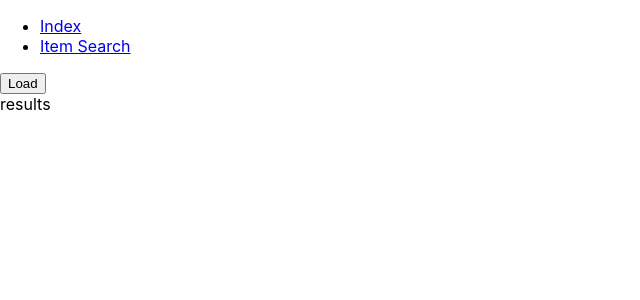
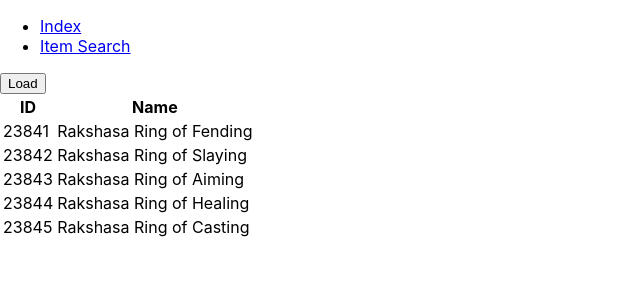
Before and after one commit to argoneuscze/FFXIV-Watcher, a React (Create React App) app: page / in a window 1280 px wide. Both pictures are taken after a click on the button "Load". Shown: the top 300 px of the page, without its empty margins (0-640 px from the left). Built offline with nearby package versions, Linux system fonts and the light colour scheme.

Commit message:
implemented basic table for item search

```diff
--- a/src/actions/itemSearchActions.js
+++ b/src/actions/itemSearchActions.js
@@ -62,17 +62,11 @@ export function itemSearchFetch(server, itemName) {
             "SpeedMs": 6
         };
 
-        const items = Object.values(data.Results).reduce((acc, val) => {
-            const new_val = {ID: val.ID, name: val.Name};
-            acc.push(new_val);
-            return acc;
-        }, []);
+        const items = data.Results.map(val => {
+            return {ID: val.ID, name: val.Name};
+        });
 
-        dispatch(itemSearchSuccess({
-            payload: {
-                items: items
-            }
-        }));
+        dispatch(itemSearchSuccess(items));
     }
 }
 
@@ -86,8 +80,6 @@ function itemSearchSuccess(data) {
     return {
         type: ITEM_SEARCH_SUCCESS,
         payload: {
-            //items: data
-            // debug
             items: data
         }
     }
--- a/src/components/item_search/SearchResultsTable.js
+++ b/src/components/item_search/SearchResultsTable.js
@@ -2,11 +2,27 @@ import React from 'react';
 
 export default class SearchResultsTable extends React.Component {
     render() {
-        // TODO draw data into a table etc.
-        console.log(this.props.data);
+        const items = this.props.data.map(val => {
+            return (
+                <tr key={val.ID}>
+                    <td>{val.ID}</td>
+                    <td>{val.name}</td>
+                </tr>
+            )
+        });
 
         return (
-            "results"
+            <table>
+                <thead>
+                <tr>
+                    <th>ID</th>
+                    <th>Name</th>
+                </tr>
+                </thead>
+                <tbody>
+                {items}
+                </tbody>
+            </table>
         );
     }
 }
```
